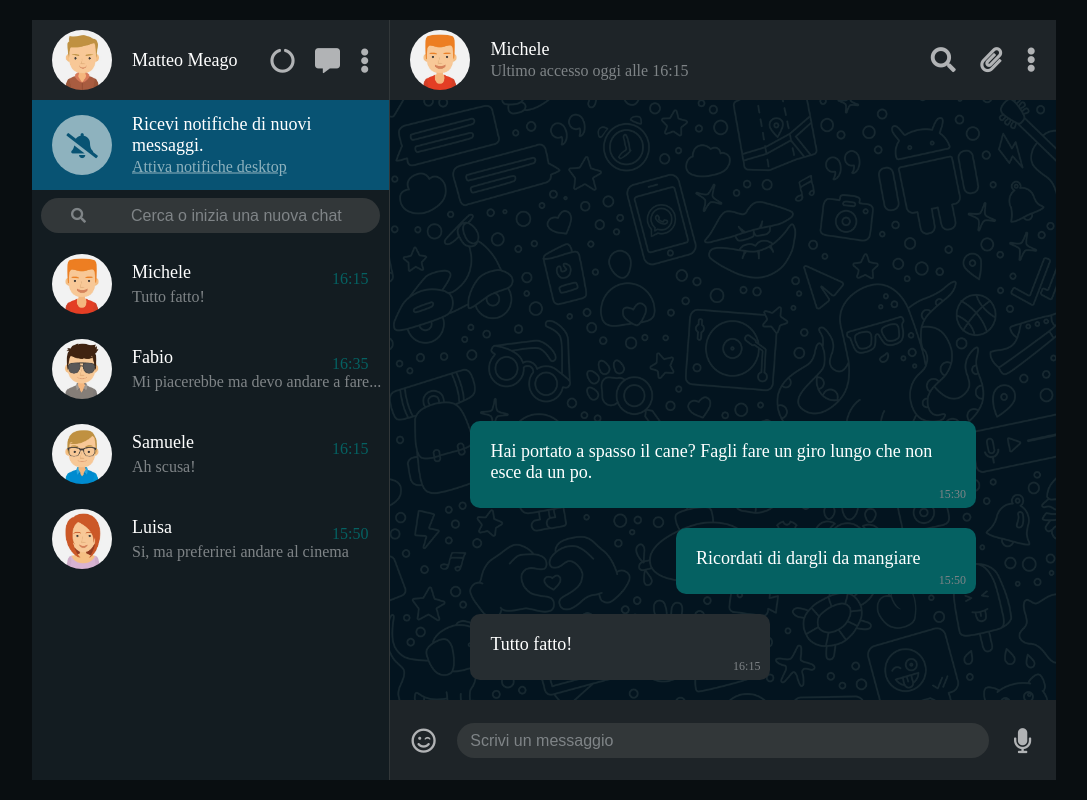
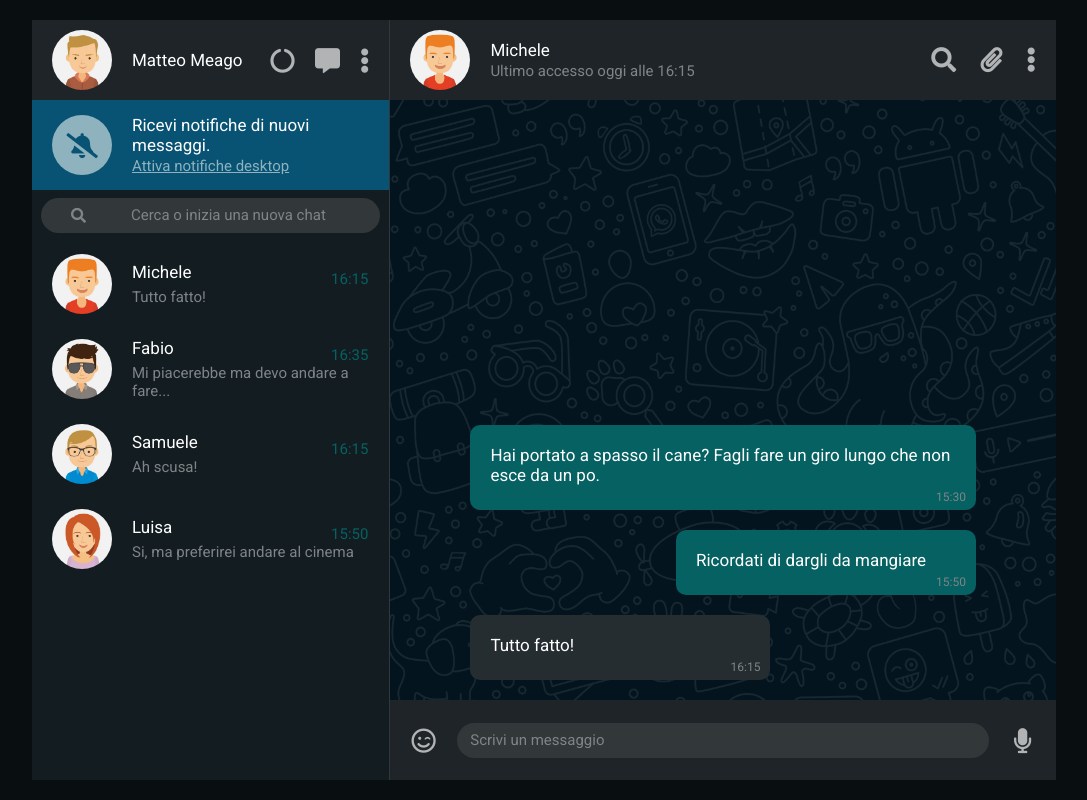
Before and after one commit to rakhan177/js-html-css-boolzap, a plain HTML site: page index.html in a window 1280 px wide. Shown: the whole page, without its empty margins (96-1183 px from the left). Drawn offline with nearby package versions, Linux system fonts and the light colour scheme.

Commit message:
sistemto

```diff
--- a/index.html
+++ b/index.html
@@ -1,60 +1,69 @@
 <!DOCTYPE html>
-<html lang="it" dir="ltr">
+<html lang="en" dir="ltr">
   <head>
     <meta charset="utf-8">
-    <title>BOOLZAPP</title>
+    <title></title>
     <link rel="stylesheet" href="https://cdnjs.cloudflare.com/ajax/libs/font-awesome/5.15.1/css/all.min.css"
         integrity="sha512-+4zCK9k+qNFUR5X+cKL9EIR+ZOhtIloNl9GIKS57V1MyNsYpYcUrUeQc9vNfzsWfV28IaLL3i96P9sdNyeRssA=="
         crossorigin="anonymous" />
-    <link rel="stylesheet" href="css/style.css">
+        <link rel="preconnect" href="https://fonts.gstatic.com">
+    <link href="https://fonts.googleapis.com/css2?family=Roboto:ital,wght@0,100;0,300;0,400;0,500;0,700;0,900;1,100;1,300;1,400;1,500;1,700;1,900&display=swap" rel="stylesheet">
+    <link rel="stylesheet" href="style.css">
   </head>
   <body>
     <div id="root">
 
-      <div class="container">
-        <div class="container-app">
+      <div class="container flex flex-align-center">
+        <div class="container-app clearfix">
+          <!-- nav -->
+          <nav class="fl">
 
-          <div class="sidebar">
-            <div class="mio-utente">
-              <div class="mio-utente-left">
+            <div class="mio-utente flex">
+              <div class="mio-utente-left flex">
                 <img :src="'img/avatar' + mio_utente.avatar.url + '.jpg'" :alt="mio_utente.avatar.alt" class="avatar">
-                <span class="white">{{mio_utente.name}} {{mio_utente.surname}}</span>
+                <span>{{mio_utente.name}} {{mio_utente.surname}}</span>
               </div>
-              <div class="mio-utente-right">
+              <div class="mio-utente-right flex">
                 <i :class="icone.circle"></i>
                 <i :class="icone.mex"></i>
                 <i :class="icone.setting"></i>
               </div>
             </div>
+
             <div class="alert-notifiche">
               <div class="icona-notifica-off">
                 <i :class="icone.alarm_off"></i>
               </div>
               <div class="icona-notifica-text">
                 Ricevi notifiche di nuovi messaggi.<br>
-                <a href="">Attiva notifiche desktop</a>
+                <a href="" class="small-size">Attiva notifiche desktop</a>
               </div>
             </div>
-            <div class="search-input">
-              <i :class="icone.search"></i>
+
+            <div class="search-input flex">
+              <i :class="icone.search" class="small-size"></i>
               <input type="text" placeholder="Cerca o inizia una nuova chat" v-model="ricerca" @keyup="filtroAmici">
             </div>
+
             <div class="message">
-              <div v-for="(utenti, i) in contacts" class="altri-utenti" v-if="utenti.selected === true" @click="attivaUtente(i)">
-                <div>
+              <div v-for="(utenti, i) in contacts" class="altri-utenti clearfix" v-if="utenti.selected === true" @click="attivaUtente(i)">
+                <div class="fl flex">
                   <img class="avatar" :src="'img/avatar' + utenti.avatar + '.jpg'" alt="">
                 </div>
-                <div>
-                  <div class="altri-utenti-nome"><span>{{utenti.name}}</span><span>{{sliceText(utenti.messages[utenti.messages.length - 1].date, 11, 16)}}</span></div>
-                  <div class="altri-utenti-mex">{{addSpread(utenti.messages[utenti.messages.length-1].text, 35)}}</div>
+                <div class="fl flex">
+                  <div class="altri-utenti-nome flex"><span>{{utenti.name}}</span><span class="small-size">{{sliceText(utenti.messages[utenti.messages.length - 1].date, 11, 16)}}</span></div>
+                  <div class="altri-utenti-mex small-size">{{addSpread(utenti.messages[utenti.messages.length-1].text, 35)}}</div>
                 </div>
               </div>
             </div>
-          </div>
 
-          <div class="main">
-            <div class="open-chat">
-              <div class="open-chat-left" v-for="(contatti, index) in contacts" v-if="contatti.visible === true">
+          </nav>
+          <!-- / nav -->
+          <!-- main -->
+          <main class="fl">
+
+            <div class="open-chat flex">
+              <div class="open-chat-left flex" v-for="(contatti, index) in contacts" v-if="contatti.visible === true">
                 <img class="avatar" :src="'img/avatar' + contatti.avatar + '.jpg'" alt="">
                 <div>
                   {{contatti.name}}<br>
@@ -67,32 +76,41 @@
                 <i :class="icone.setting"></i>
               </div>
             </div>
-            <div class="chat">
-              <div v-for="(prop, ind) in contacts" v-if="prop.visible === true">
+
+            <div class="chat flex">
+              <div v-for="(prop, ind) in contacts" v-if="prop.visible === true" class="flex">
                 <div v-for="(mex, ind) in prop.messages" :class="mex.status">
                   {{mex.text}}
                   <span>{{sliceText(mex.date, 11, 16)}}</span>
                 </div>
               </div>
             </div>
-          </div>
 
-          <div class="footer">
-            <div class="footer-left">
+          </main>
+          <!-- / main -->
+          <!-- footer -->
+          <footer class="fl flex flex-align-center">
+
+            <div class="footer-left flex flex-align-center">
               <i :class="icone.smile"></i>
             </div>
-            <div class="footer-center">
+
+            <div class="footer-center flex flex-align-center">
               <input type="text" placeholder="Scrivi un messaggio" v-model="nuovoMessaggio" @keyup.enter="aggiungiMessaggio">
             </div>
-            <div class="footer-right">
+
+            <div class="footer-right flex flex-align-center">
               <i :class="icone.microfono"></i>
             </div>
-          </div>
+
+          </footer>
+          <!-- / footer -->
         </div>
       </div>
+
     </div>
 
     <script src="https://cdn.jsdelivr.net/npm/vue@2"></script>
-    <script src="js/script.js" charset="utf-8"></script>
+    <script src="script.js" charset="utf-8"></script>
   </body>
 </html>
--- a/js/script.js
+++ b/script.js
@@ -1,7 +1,5 @@
 const app = new Vue({
-  // inizio app
   el: '#root',
-  // sezione dati
   data: {
     // contatti
     contacts: [
@@ -127,22 +125,6 @@ ricerca: '',
       });
       this.contacts[index].visible = true;
     },
-    createDate: function(){
-      let data = this.dataOdierna;
-      let giorno = data.getDate();
-      let mese = data.getMonth() +1;
-      let ora = data.getHours();
-      let minuti = data.getMinutes();
-      let array = [];
-      array.push(giorno, mese, ora, minuti);
-      for(let x = 0; x < array.length; x++){
-        if(array[x] < 10){
-          array[x] = '0' + array[x];
-        }
-      }
-      let today = array[0] + '/' + array[1] + '/' + data.getFullYear() + ' ' + array[2] + ':' + array[3];
-      return today;
-    },
     aggiungiMessaggio: function(){
       let mex = this.nuovoMessaggio;
       this.contacts.forEach((item) => {
@@ -157,15 +139,6 @@ ricerca: '',
         this.aggiungiRisposta(item);
       })
     },
-    filtroAmici: function() {
-      this.contacts.forEach((element) => {
-        if(element.name.toLowerCase().startsWith(this.ricerca.toLowerCase())){
-          element.selected = true;
-        }else{
-          element.selected = false;
-        }
-      });
-    },
     aggiungiRisposta: function(elem){
       let that = this;
       setTimeout(function(){
@@ -178,6 +151,27 @@ ricerca: '',
         }
       }, 1000);
     },
+    filtroAmici: function() {
+      this.contacts.forEach((element) => {
+        if(element.name.toLowerCase().startsWith(this.ricerca.toLowerCase())){
+          element.selected = true;
+        }else{
+          element.selected = false;
+        }
+      });
+    },
+    createDate: function(){
+      let data = this.dataOdierna;
+      let array = [];
+      array.push(data.getDate(), data.getMonth() +1, data.getHours(), data.getMinutes());
+      for(let x = 0; x < array.length; x++){
+        if(array[x] < 10){
+          array[x] = '0' + array[x];
+        }
+      }
+      let today = array[0] + '/' + array[1] + '/' + data.getFullYear() + ' ' + array[2] + ':' + array[3];
+      return today;
+    },
     addSpread: function(text, n1){
       if(text.length > n1){
         return text.slice(0, n1) + '...'
@@ -188,6 +182,6 @@ ricerca: '',
     sliceText: function(text, n1, n2){
       return text.slice(n1, n2)
     }
-  },
+  }
 })
 Vue.config.devtools = true;
--- a/css/style.css
+++ b/style.css
@@ -1,16 +1,32 @@
 /* generali */
-*{
-  box-sizing: border-box;
+*{box-sizing: border-box;
   padding: 0;
   margin: 0;
-  font-size: 18px;
+  font-family: 'Roboto', sans-serif;
+}
+.clearfix:after{
+  display: table;
+  clear: both;
+  content: '';
+}
+::placeholder, .open-chat-left span {
+  color: #7f8487;
+  opacity: 1;
+  font-size: 15px;
+}
+.fl{
+  float: left;
+}
+.flex{
+  display: flex;
+}
+.flex-align-center{
+  justify-content: center;
+  align-items: center;
 }
 .avatar{
   border-radius: 50%;
   width: 60px;
-}
-.white{
-  color: white;
 }
 i{
   font-size: 25px;
@@ -20,24 +36,21 @@ i:hover{
   cursor: pointer;
   color: white !important;
 }
-::placeholder, .open-chat-left span {
-  color: #7f8487;
-  opacity: 1;
-  font-size: 16px;
-}
 input{
   color: #fff;
+  background-color: #323739;
+}
+.small-size{
+  font-size: 15px;
 }
 /* / generali */
 /* struttura base */
 .container{
   width: 100vw;
   height: 100vh;
-  display: flex;
-  justify-content: center;
-  align-items: center;
   background-color: #090e11;
   color: #fff;
+  font-size: 17px;
 }
 .container-app{
   width: 80%;
@@ -45,52 +58,39 @@ input{
   height: 95%;
   margin: 0 auto;
 }
-.container-app:after{
-  clear: both;
-  content: "";
-  display: table;
-}
-.sidebar{
+nav{
   width: 35%;
   height: 100%;
   background-color: #131c21;
-  float: left;
   border-right: 1px solid #323739;
 }
-.main{
-  float: left;
+main{
   width: 65%;
   height: calc(100% - 80px);
+  background-color: red;
+
 }
-.footer{
+footer{
   width: 65%;
   height: 80px;
-  float: left;
   background-color: #1e2428;
-  display: flex;
 }
 /* / struttura base */
-/* sidebar */
+/* nav */
 .mio-utente, .open-chat{
   width: 100%;
   height: 80px;
   background-color: #1e2428;
-  display: flex;
   align-items: center;
   justify-content: space-between;
 }
-.mio-utente-left, .open-chat-left{
-  display: flex;
+.mio-utente-left, .mio-utente-right, .open-chat-left{
   align-items: center;
 }
 .mio-utente-left > *, .altri-utenti > *, .open-chat-left > *{
   margin-left: 20px;
 }
-.mio-utente-right{
-  display: flex;
-  align-items: center;
-}
-.mio-utente-right > i, .open-chat-right > i{
+.mio-utente-right > i, .altri-utenti-nome > span:nth-child(2), .open-chat-right > i{
   margin-right: 20px;
 }
 .alert-notifiche{
@@ -124,7 +124,6 @@ input{
 }
 .alert-notifiche a{
   color: #8eb2be;
-  font-size: 16px;
 }
 .search-input{
   background-color: #323739;
@@ -132,78 +131,59 @@ input{
   height: 35px;
   margin: 8px auto;
   border-radius: 20px;
-  display: flex;
   align-items: center;
 }
 .search-input i{
   margin-left: 30px;
   color: #7f8487;
-  font-size: 15px;
 }
 .search-input input{
   margin-left: 45px;
   width: 220px;
-  background-color: #323739;
   border: none;
 }
 .altri-utenti{
   height: 85px;
   width: 100%;
-  color: #fff;
-}
-.altri-utenti:after{
-  clear: both;
-  display: table;
-  content: "";
-}
-.altri-utenti > *{
-  float: left;
+  overflow-y: auto;
 }
 .altri-utenti > div:first-of-type{
   width: 60px;
   height: 100%;
-  display: flex;
   align-items: center;
 }
 .altri-utenti > div:nth-of-type(2){
   height: 100%;
   width: calc(100% - 101px);
-  display: flex;
   flex-direction: column;
   justify-content: center;
 }
 .altri-utenti-nome{
-  display: flex;
   justify-content: space-between;
 }
 .altri-utenti-nome > span:nth-child(2){
-  font-size: 16px;
   color: #056162;
-  margin-right: 20px;
   padding-top: 8px;
 }
 .altri-utenti-mex{
-  font-size: 16px;
   color: #7f8487;
 }
 .altri-utenti:hover{
   background-color: #323739;
   cursor: pointer;
 }
-/* / slidebar */
+/* / nav */
 /* main */
 .chat{
   height: calc(100% - 80px);
   width: 100%;
-  background-image: url("../img/image1.png");
+  background-image: url("img/image1.png");
   background-position: center;
   background-size: cover;
-  display: flex;
   flex-direction: column-reverse;
   overflow-y: auto;
 }
 .chat > div{
-  display: flex;
   flex-direction: column;
 }
 .chat span{
@@ -231,30 +211,18 @@ input{
 }
 /* / main */
 /* footer */
-.footer{
-  display: flex;
-  justify-content: center;
-  align-items: center;
-}
 .footer-left, .footer-right{
   width: 10%;
   height: 100%;
-  display: flex;
-  justify-content: center;
-  align-items: center;
 }
 .footer-center{
   height: 35px;
   width: 80%;
   background-color: #323739;
   border-radius: 20px;
-  display: flex;
-  justify-content: center;
-  align-items: center;
 }
 .footer-center > input{
   width: 95%;
-  background-color: #323739;
   border: none;
 }
 /* / footer */
```
Also changed, not shown: img/mine.jpg (added).
